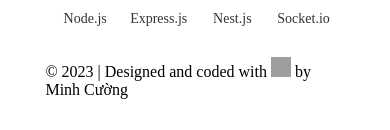
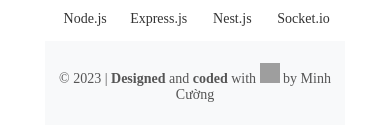
Before and after one commit to asmr789/Hackathon, a plain HTML site: page HCM_KS24A_DoTienPhuc/index.html/index.html in a window 390 px wide. Shown: the part 1528-1658 px from the top of the page. Drawn offline with Linux system fonts and the light colour scheme; grey boxes are pictures that could not be loaded.

Commit message:
Update style.css

```diff
--- a/HCM_KS24A_DoTienPhuc/index.html/style.css
+++ b/HCM_KS24A_DoTienPhuc/index.html/style.css
@@ -102,6 +102,17 @@ h1 {
     font-size: 14px;
     color: #333;
 }
+.footer {
+    background-color: #f8f9fa;
+    text-align: center;
+    padding: 10px;
+    font-size: 16px;
+    color: #555;
+}
+.footer span {
+    color: #555;
+    font-weight: bold;
+}
 @media (max-width: 768px) {
     .header {
         flex-direction: column;
@@ -126,4 +137,8 @@ h1 {
     .skill-container {
         gap: 20px;
     }
+    .footer {
+        font-size: 14px;
+        padding: 8px;
+    }
 }
```
